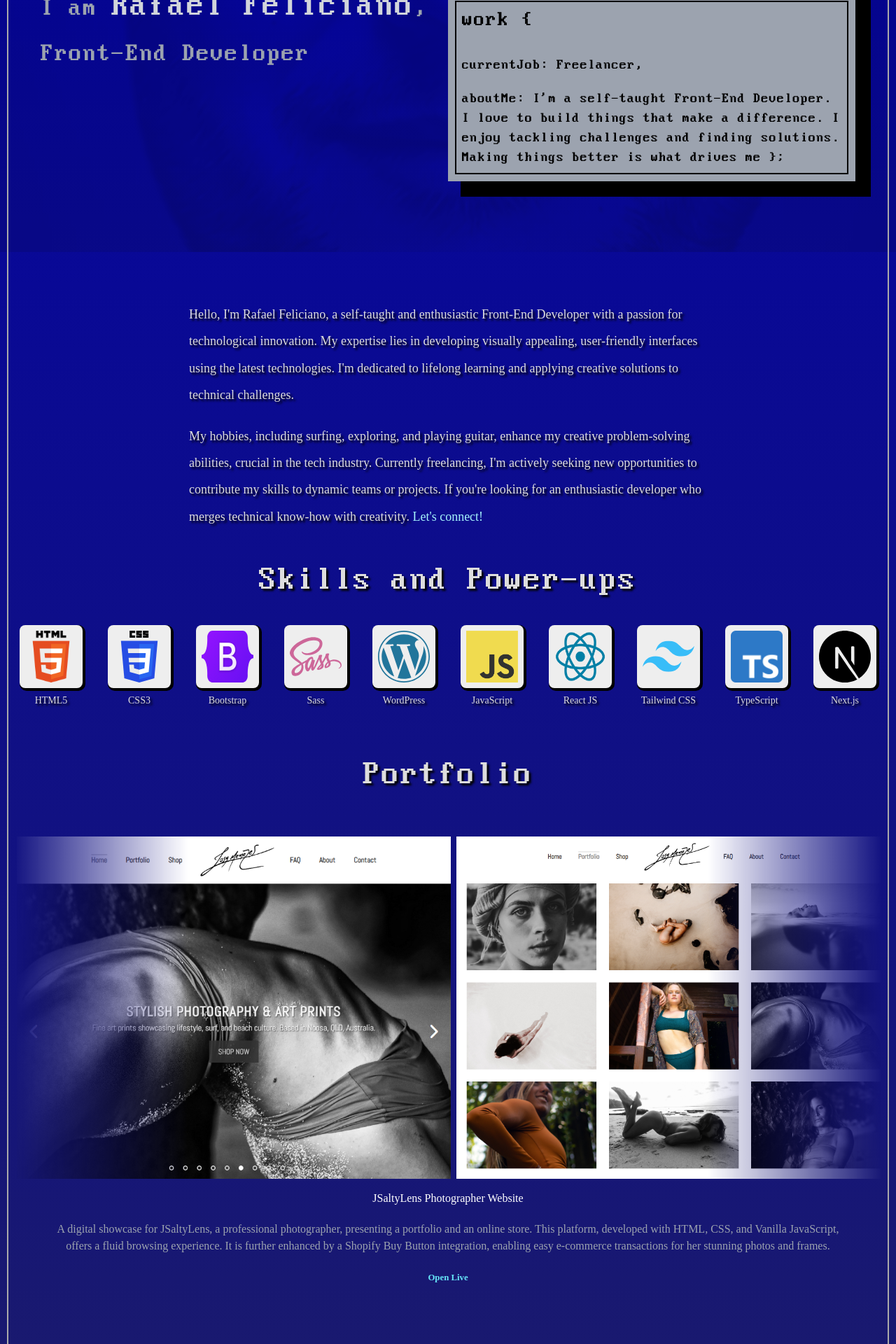
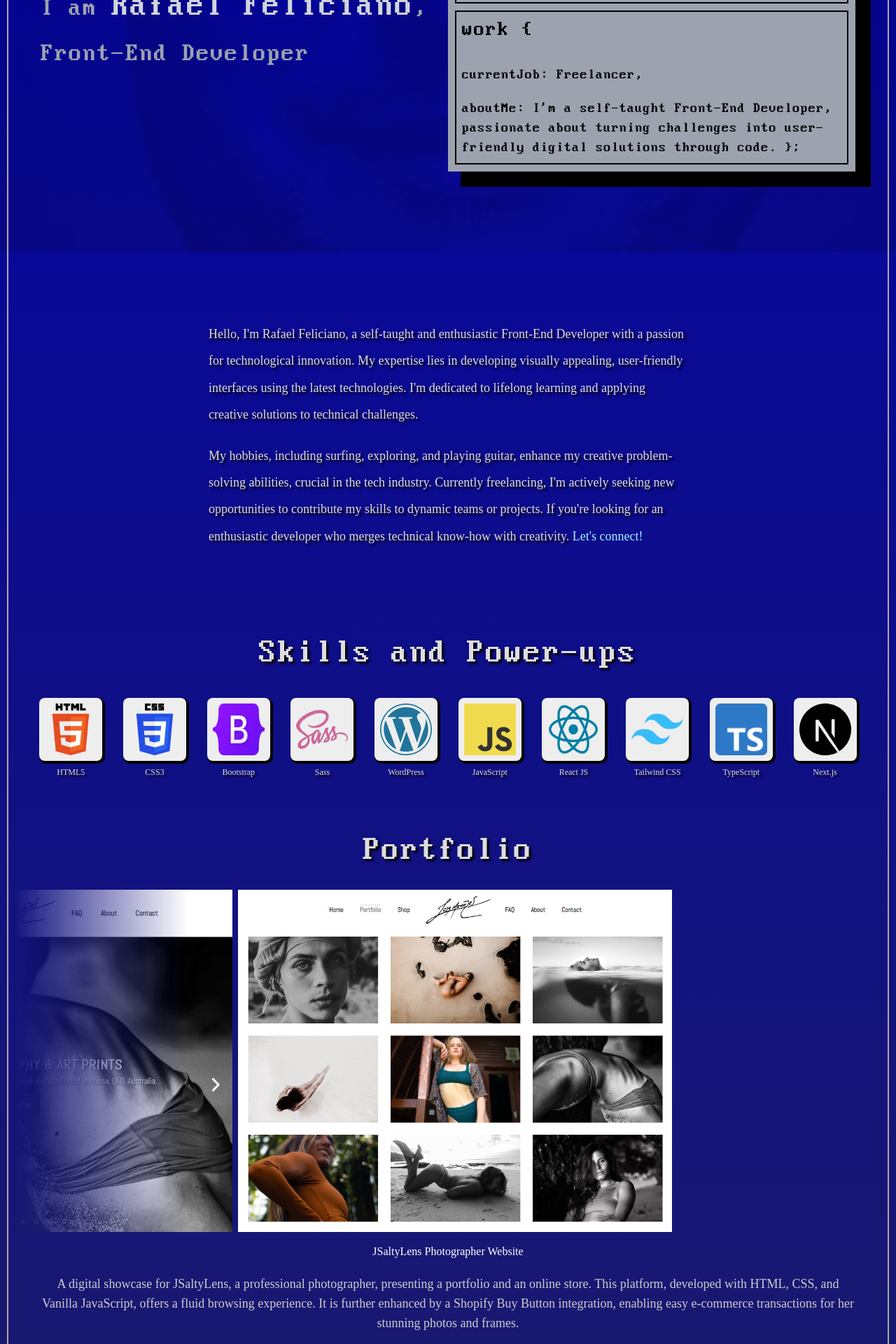
Before and after one commit to RafaelFelic/Portfolio, a React (Create React App) app: page / in a window 1280 px wide. Shown: the part 440-2360 px from the top of the page at 70% size. Built offline with nearby package versions, Linux system fonts and the light colour scheme.

Commit message:
Mobile Responsiveness Adjustment

```diff
--- a/public/index.html
+++ b/public/index.html
@@ -5,10 +5,7 @@
     <link rel="icon" href="%PUBLIC_URL%/favicon.ico" />
     <meta name="viewport" content="width=device-width, initial-scale=1" />
     <meta name="theme-color" content="#000000" />
-    <meta
-      name="description"
-      content="Web site created using create-react-app"
-    />
+    <meta name="description" content="Rafael Feliciano | Front-End Developer" />
     <link rel="apple-touch-icon" href="%PUBLIC_URL%/logo192.png" />
     <!--
       manifest.json provides metadata used when your web app is installed on a
@@ -24,7 +21,7 @@
       work correctly both with client-side routing and a non-root public URL.
       Learn how to configure a non-root public URL by running `npm run build`.
     -->
-    <title>React App</title>
+    <title>Rafael Feliciano | Front-End Developer</title>
   </head>
   <body>
     <div id="root"></div>
--- a/src/components/About.jsx
+++ b/src/components/About.jsx
@@ -1,5 +1,5 @@
-import useTextAnimation from "../utils/textAnimation";
-import { scrollToSection } from "../utils/scroll";
+import useTextAnimation from '../utils/textAnimation';
+import { scrollToSection } from '../utils/scroll';
 
 export default function About() {
   const sectionRef = useTextAnimation();
@@ -7,7 +7,7 @@ export default function About() {
   return (
     <section
       id="about"
-      className="max-w-[780px] mx-auto p-5 md:text-lg text-[#ddd] md:leading-[2.4rem] font-['Raleway'] overflow-hidden textShadow"
+      className="max-w-[780px] mx-auto p-5 md:p-12 px-6 text-sm md:text-lg text-[#ddd] md:leading-[2.4rem] font-['Raleway'] overflow-hidden textShadow"
       ref={sectionRef}
     >
       {/* <h2 className="hide section">About Me</h2> */}
@@ -18,14 +18,14 @@ export default function About() {
         latest technologies. I'm dedicated to lifelong learning and applying
         creative solutions to technical challenges.
       </p>
-      <p className="hide section">
+      <p className="hide section mb-12">
         My hobbies, including surfing, exploring, and playing guitar, enhance my
         creative problem-solving abilities, crucial in the tech industry.
         Currently freelancing, I'm actively seeking new opportunities to
         contribute my skills to dynamic teams or projects. If you're looking for
-        an enthusiastic developer who merges technical know-how with creativity.{" "}
+        an enthusiastic developer who merges technical know-how with creativity.{' '}
         <button
-          onClick={() => scrollToSection("contact")}
+          onClick={() => scrollToSection('contact')}
           className="text-cyan-200 hover:text-yellow-400"
         >
           Let's connect!
--- a/src/components/Contact.jsx
+++ b/src/components/Contact.jsx
@@ -37,10 +37,10 @@ function Contact() {
       ref={sectionRef}
       onSubmit={handleSubmit}
     >
-      <h2 className="hide section font-[DOSfont] text-[#ddd] text-center text-5xl my-7 textShadow">
+      <h2 className="hide section font-[DOSfont] text-3xl md:text-5xl my-7 pt-5 text-[#ddd] text-center textShadow">
         Contact
       </h2>
-      <h3 className="mb-5">
+      <h3 className="w-[70%] mb-5 text-center">
         Do you have a project concept? Let us collaborate to make it happen.
       </h3>
       <FormField
--- a/src/components/Footer.jsx
+++ b/src/components/Footer.jsx
@@ -5,7 +5,7 @@ import { scrollToSection } from '../utils/scroll';
 export default function Footer() {
   return (
     <footer className="flex flex-col font-['Raleway'] text-black">
-      <div className="flex justify-evenly bg-gray-400 shadow-2xl m-2.5 mx-12 p-5 rounded-full">
+      <div className="flex justify-evenly w-[90%] bg-gray-400 shadow-2xl mx-auto p-5 rounded-full">
         <menu>
           <h3 className="font-extrabold">MENU</h3>
           <ul>
@@ -27,6 +27,7 @@ export default function Footer() {
               key={index}
               href={link.href}
               target="_blank"
+              rel="noreferrer"
               aria-label={link.label}
               className="text-5xl m-2 text-gray-800 hover:text-cyan-900"
             >
@@ -35,7 +36,7 @@ export default function Footer() {
           ))}
         </div>
       </div>
-      <span className="w-full mt-5 font-dos text-gray-300 text-center">
+      <span className="w-full mt-5 font-dos text-gray-300 text-center text-sm md:text-base">
         2024 - Rafael Feliciano - All rights reserved
       </span>
     </footer>
--- a/src/components/FormField.jsx
+++ b/src/components/FormField.jsx
@@ -2,14 +2,14 @@ const FormField = ({ label, id, type = 'text', value, onChange, rows }) => {
   const props = {
     id,
     name: id,
-    className: 'w-[500px] max-w-md p-2.5 my-1.25 rounded-3xl text-black',
+    className: 'p-2.5 rounded-3xl text-black',
     value,
     onChange,
     required: true,
   };
 
   return (
-    <div className="flex flex-col">
+    <div className="flex flex-col w-[90%] md:w-[500px]">
       <label htmlFor={id} className="mb-2">
         {label}:
       </label>
--- a/src/components/Header.jsx
+++ b/src/components/Header.jsx
@@ -1,17 +1,36 @@
-import React, { useState } from 'react';
+import React, { useState, useEffect, useRef } from 'react';
 import { FontAwesomeIcon } from '@fortawesome/react-fontawesome';
 import { HEADER_ITEMS, SOCIAL_LINKS } from '../utils/data';
 import { scrollToSection } from '../utils/scroll';
 
 export default function Header() {
   const [isMenuOpen, setIsMenuOpen] = useState(false);
+  const menuRef = useRef(null); // Step 1: Ref for the menu
+
+  // Step 2: Implement the logic to hide the menu when clicking outside
+  useEffect(() => {
+    function handleClickOutside(event) {
+      if (menuRef.current && !menuRef.current.contains(event.target)) {
+        setIsMenuOpen(false); // Close the menu if click is outside
+      }
+    }
+
+    // Add event listener
+    document.addEventListener('mousedown', handleClickOutside);
+    return () => {
+      // Step 3: Cleanup the event listener
+      document.removeEventListener('mousedown', handleClickOutside);
+    };
+  }, [menuRef]); // Dependency array ensures effect is run on mount and unmount
 
   return (
     <header
       className="flex justify-between items-stretch bg-gray-400 relative"
       id="home"
     >
-      <div className="flex items-center z-20">
+      <div className="flex items-center z-20" ref={menuRef}>
+        {' '}
+        {/* Apply ref here */}
         {/* Hamburger Icon for Mobile */}
         <button
           className="p-2 md:hidden" // Show only on mobile
@@ -23,7 +42,6 @@ export default function Header() {
             <span className="block w-8 h-0.5 bg-black"></span>
           </div>
         </button>
-
         {/* Main Content Container: Ensures content alignment on desktop */}
         <div className="flex-grow flex items-center justify-between">
           {/* Navigation Menu */}
@@ -50,7 +68,6 @@ export default function Header() {
             </ul>
           </nav>
         </div>
-
         {/* Social Links - Always on the right */}
         <div className="absolute right-0 flex text-3xl md:text-3xl lg:text-4xl  h-full">
           {SOCIAL_LINKS.map((link, index) => (
--- a/src/components/Portfolio.jsx
+++ b/src/components/Portfolio.jsx
@@ -7,7 +7,7 @@ export default function Portfolio() {
 
   return (
     <div id="portfolio" className="portfolio" ref={sectionRef}>
-      <h2 className="hide section font-[DOSfont] text-[#ddd] text-center text-5xl my-5 p-10 textShadow">
+      <h2 className="hide section font-[DOSfont] text-3xl md:text-5xl my-7 pt-5 text-[#ddd] text-center textShadow">
         Portfolio
       </h2>
       {PROJECTS.map((project, index) => (
--- a/src/components/Project.jsx
+++ b/src/components/Project.jsx
@@ -1,7 +1,7 @@
 export default function Project({ project, projectIndex, className }) {
   return (
     <div
-      className={`font-['Raleway'] pb-[100px] my-2 mx-2.5 text-center ${className}`}
+      className={`font-['Raleway'] pb-[100px] my-2 mx-2 md:mx-2.5 text-center ${className}`}
     >
       <div
         className="scroller"
@@ -17,17 +17,14 @@ export default function Project({ project, projectIndex, className }) {
                 alt={`${project.title} ${index + 1}`}
                 className={`relative m-1 ${
                   projectIndex === 0
-                    ? 'w-1/2'
+                    ? 'md:w-1/2'
                     : projectIndex === 1
-                    ? 'w-[30%]'
+                    ? 'w-1/2 md:w-[30%]'
                     : 'w-1/2'
-                }`}
+                } ${projectIndex === 2 ? 'w-auto h-auto md:h-[350px]' : ''}`}
                 style={{
-                  ...(projectIndex === 1 && { right: '-400px' }),
-                  ...(projectIndex === 2 && {
-                    left: '-100px',
-                    height: '350px',
-                  }),
+                  ...(projectIndex === 1 && { right: '-200px' }),
+                  ...(projectIndex === 2 && { left: '-500px' }),
                 }}
               />
             )
@@ -35,7 +32,9 @@ export default function Project({ project, projectIndex, className }) {
         </div>
       </div>
       <h3 className="text-[#fff] mt-3">{project.title}</h3>
-      <p className="m-2.5 mx-10 p-2.5">{project.description}</p>
+      <p className="m-2.5 mx-0 px-0 md:mx-10 p-2.5 text-[#ccc] text-xs md:text-lg">
+        {project.description}
+      </p>
       <a
         className="text-cyan-300 text-[0.8rem] font-bold p-2.5 m-2.5 rounded-full no-underline hover:text-black hover:bg-cyan-300"
         href={project.projectUrl}
--- a/src/components/Showcase.jsx
+++ b/src/components/Showcase.jsx
@@ -1,4 +1,4 @@
-import useTextAnimation from "../utils/textAnimation";
+import useTextAnimation from '../utils/textAnimation';
 
 export default function Showcase() {
   const sectionRef = useTextAnimation();
@@ -9,7 +9,7 @@ export default function Showcase() {
         <div>
           <p className="hide fromleft mb-3 md:mb-8">Welcome!</p>
           <p className="hide fromleft mb-2 md:mb-6">
-            I am{" "}
+            I am{' '}
             <span className="text-gray-300 text-4xl md:text-5xl">
               Rafael Feliciano
             </span>
@@ -36,9 +36,9 @@ export default function Showcase() {
           <p className="text-xl md:text-3xl md:mb-8">work &#123;</p>
           <p className="mb-5">currentJob: Freelancer,</p>
           <p>
-            aboutMe: I'm a self-taught Front-End Developer. I love to build
-            things that make a difference. I enjoy tackling challenges and
-            finding solutions. Making things better is what drives me &#125;;
+            aboutMe: I'm a self-taught Front-End Developer, passionate about
+            turning challenges into user-friendly digital solutions through
+            code. &#125;;
           </p>
         </div>
       </section>
--- a/src/components/Skills.jsx
+++ b/src/components/Skills.jsx
@@ -1,5 +1,5 @@
-import useTextAnimation from "../utils/textAnimation";
-import { SKILLS } from "../utils/data";
+import useTextAnimation from '../utils/textAnimation';
+import { SKILLS } from '../utils/data';
 
 export default function Skills() {
   const sectionRef = useTextAnimation();
@@ -7,18 +7,18 @@ export default function Skills() {
   return (
     <section
       id="skills"
-      className="text-[#ddd] text-center textShadow"
+      className="text-[#ddd] text-center textShadow mb-12"
       ref={sectionRef}
     >
-      <h2 className="hide section font-[DOSfont] text-3xl md:text-5xl my-7">
+      <h2 className="hide section font-[DOSfont] text-3xl md:text-5xl my-7 ">
         Skills and Power-ups
       </h2>
-      <ul className="hide section flex flex-row flex-wrap justify-around items-center list-none max-w-[500px] md:max-w-[100%] mx-auto font-['Raleway'] text-lg">
+      <ul className="hide section flex flex-row flex-wrap justify-around items-center list-none max-w-[95%] mx-auto font-['Raleway']">
         {SKILLS.map((skill, index) => (
-          <li key={index} className="flex flex-col items-center text-sm my-3">
+          <li key={index} className="flex flex-col items-center text-xs my-3">
             <img
               src={skill.image}
-              className="w-[90px] h-[90px] p-2 mb-2 bg-[#eee] rounded-lg shadow-[2px_2px_0px_2px_#000]"
+              className="w-[75px] h-[75px] md:w-[90px] md:h-[90px] p-2 mb-2 bg-[#eee] rounded-lg shadow-[2px_2px_0px_2px_#000]"
               alt={skill.name}
             />
             {skill.name}
--- a/src/index.css
+++ b/src/index.css
@@ -112,23 +112,24 @@ body {
 
 @keyframes scrolling {
   to {
-    transform: translate(calc(-50% - 0.5rem));
+    transform: translate(calc(-50% - 20rem));
   }
 }
 
-/* @media (prefers-reduced-motion: no-preference) {
+/*
+@media (prefers-reduced-motion: no-preference) {
   .scroller img {
-    scale: 0.8;
+    transform: scale(0.5);
     opacity: 0;
     animation: fade-in linear forwards;
-    animation-timeline: view();
-    animation-range: entry 200px;
+
   }
 
   @keyframes fade-in {
     to {
-      scale: 1;
+      transform: scale(1);
       opacity: 1;
     }
   }
-} */
+}
+*/
--- a/src/utils/data.js
+++ b/src/utils/data.js
@@ -1,72 +1,72 @@
-import { faGithub, faLinkedin } from "@fortawesome/free-brands-svg-icons";
-import { faEnvelope } from "@fortawesome/free-solid-svg-icons";
+import { faGithub, faLinkedin } from '@fortawesome/free-brands-svg-icons';
+import { faEnvelope } from '@fortawesome/free-solid-svg-icons';
 
 export const HEADER_ITEMS = [
-  { id: "about", label: "About" },
-  { id: "skills", label: "Skills" },
-  { id: "portfolio", label: "Projects" },
-  { id: "contact", label: "Contact" },
+  { id: 'about', label: 'About' },
+  { id: 'skills', label: 'Skills' },
+  { id: 'portfolio', label: 'Projects' },
+  { id: 'contact', label: 'Contact' },
 ];
 
 export const FOOTER_ITEMS = [
-  { id: "home", label: "Home" },
-  { id: "about", label: "About" },
-  { id: "skills", label: "Skills" },
-  { id: "portfolio", label: "Projects" },
+  { id: 'home', label: 'Home' },
+  { id: 'about', label: 'About' },
+  { id: 'skills', label: 'Skills' },
+  { id: 'portfolio', label: 'Projects' },
 ];
 
 export const SOCIAL_LINKS = [
   {
-    href: "https://www.linkedin.com/in/rafaelfelic",
+    href: 'https://www.linkedin.com/in/rafaelfelic',
     icon: faLinkedin,
-    label: "LinkedIn",
+    label: 'LinkedIn',
   },
-  { href: "https://github.com/RafaelFelic", icon: faGithub, label: "GitHub" },
-  { href: "mailto:rafaelfelic@gmail.com", icon: faEnvelope, label: "Email" },
+  { href: 'https://github.com/RafaelFelic', icon: faGithub, label: 'GitHub' },
+  { href: 'mailto:rafaelfelic@gmail.com', icon: faEnvelope, label: 'Email' },
 ];
 
 export const SKILLS = [
-  { name: "HTML5", image: "html.png" },
-  { name: "CSS3", image: "css.svg" },
-  { name: "Bootstrap", image: "bootstrap.svg" },
-  { name: "Sass", image: "sass.svg" },
-  { name: "WordPress", image: "wordpress.svg" },
-  { name: "JavaScript", image: "js.png" },
-  { name: "React JS", image: "react.png" },
-  { name: "Tailwind CSS", image: "tailwind.svg" },
-  { name: "TypeScript", image: "typescript.png" },
-  { name: "Next.js", image: "next-js.svg" },
+  { name: 'HTML5', image: 'html.png' },
+  { name: 'CSS3', image: 'css.svg' },
+  { name: 'Bootstrap', image: 'bootstrap.svg' },
+  { name: 'Sass', image: 'sass.svg' },
+  { name: 'WordPress', image: 'wordpress.svg' },
+  { name: 'JavaScript', image: 'js.png' },
+  { name: 'React JS', image: 'react.png' },
+  { name: 'Tailwind CSS', image: 'tailwind.svg' },
+  { name: 'TypeScript', image: 'typescript.png' },
+  { name: 'Next.js', image: 'next-js.svg' },
 ];
 
 export const PROJECTS = [
   {
-    title: "JSaltyLens Photographer Website",
+    title: 'JSaltyLens Photographer Website',
     description:
-      "A digital showcase for JSaltyLens, a professional photographer, presenting a portfolio and an online store. This platform, developed with HTML, CSS, and Vanilla JavaScript, offers a fluid browsing experience. It is further enhanced by a Shopify Buy Button integration, enabling easy e-commerce transactions for her stunning photos and frames.",
-    image1: "jsaltylens1.png",
-    image2: "jsaltylens2.png",
-    image3: "jsaltylens3.png",
-    projectUrl: "https://jsaltylens.netlify.app/",
-    dataDirection: "right",
+      'A digital showcase for JSaltyLens, a professional photographer, presenting a portfolio and an online store. This platform, developed with HTML, CSS, and Vanilla JavaScript, offers a fluid browsing experience. It is further enhanced by a Shopify Buy Button integration, enabling easy e-commerce transactions for her stunning photos and frames.',
+    image1: 'jsaltylens1.png',
+    image2: 'jsaltylens2.png',
+    image3: 'jsaltylens3.png',
+    projectUrl: 'https://jsaltylens.netlify.app/',
+    dataDirection: 'right',
   },
   {
-    title: "Planner App",
+    title: 'Planner App',
     description:
-      "A responsive Planner app blending task management, scheduling, and notes with live currency, Bitcoin, and weather updates via APIs. It is your all-in-one tool for seamless organization and real-time insights, designed to keep you informed and ahead.",
-    image1: "planner1.png",
-    image2: "planner2.png",
-    image3: "planner3.png",
-    projectUrl: "https://planner-rafael.netlify.app/",
-    dataDirection: "left",
+      'A Planner app blending task management, scheduling, and notes with live currency, Bitcoin, and weather updates via APIs. It is your all-in-one tool for seamless organization and real-time insights, designed to keep you informed and ahead.',
+    image1: 'planner1.png',
+    image2: 'planner2.png',
+    image3: 'planner3.png',
+    projectUrl: 'https://planner-rafael.netlify.app/',
+    dataDirection: 'left',
   },
   {
-    title: "Pokemon Memory Game",
+    title: 'Pokemon Memory Game',
     description:
-      "A memory game for kids, developed with Next.js and React, featuring Pokémon characters from the Pokémon API. Styled with Flowbite and TailwindCSS, it offers a vibrant interface for fun and educational gameplay with sound effects, blending technology with learning.",
-    image1: "pokemon1.png",
-    image2: "pokemon2.png",
-    image3: "pokemon3.png",
-    projectUrl: "https://pokemonme.netlify.app/",
-    dataDirection: "right",
+      'A memory game for kids, developed with Next.js and React, featuring Pokémon characters from the Pokémon API. Styled with Flowbite and TailwindCSS, it offers a vibrant interface for fun and educational gameplay with sound effects, blending technology with learning.',
+    image1: 'pokemon1.png',
+    image2: 'pokemon2.png',
+    image3: 'pokemon3.png',
+    projectUrl: 'https://pokemonme.netlify.app/',
+    dataDirection: 'right',
   },
 ];
```
